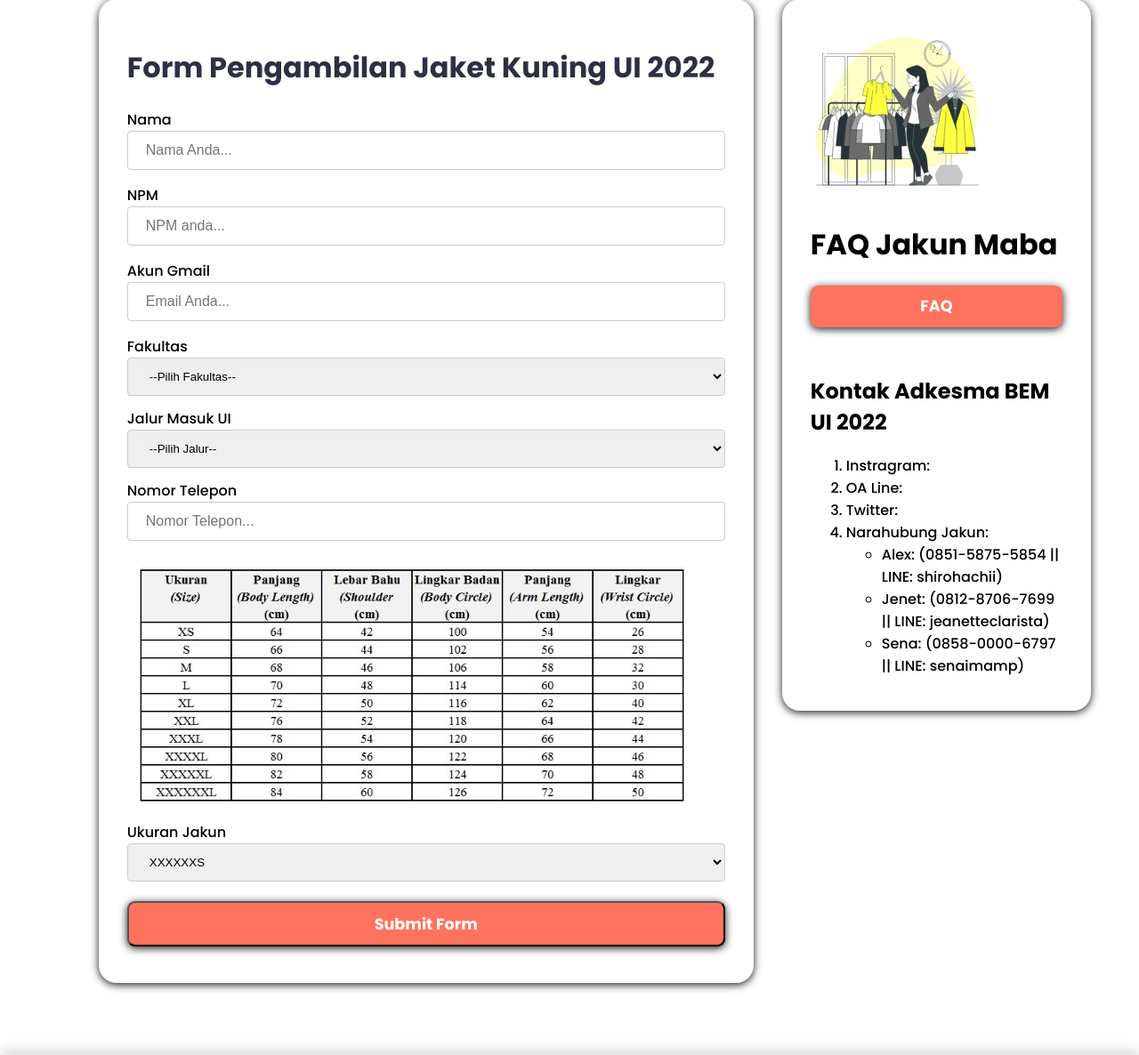
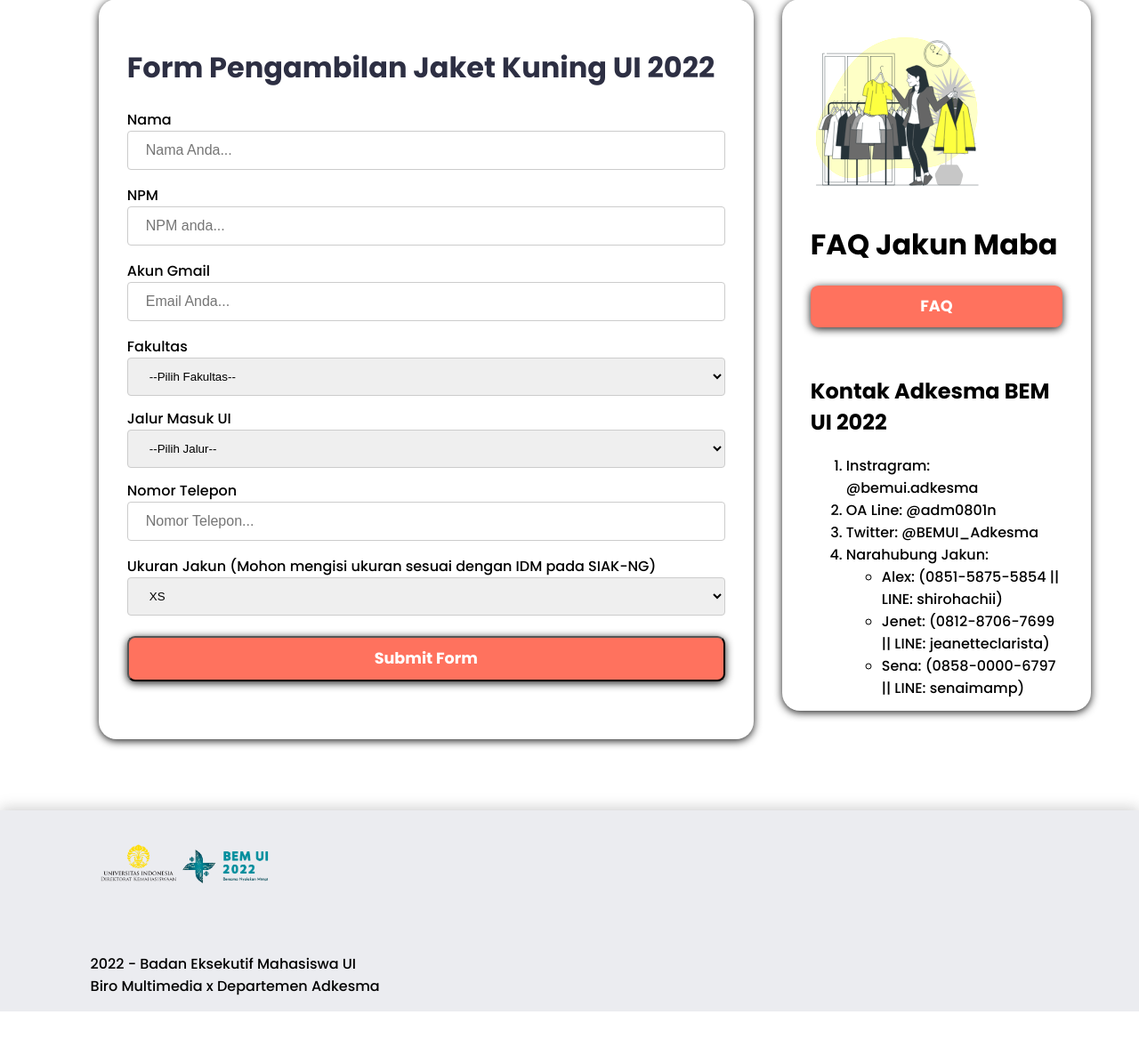
Before and after one commit to MikaSRahwono/jakun-attendance, a Django app: page /form in a window 1280 px wide. Shown: the part 342-1528 px from the top of the page at 89% size. After the commit the page ends 1479 px from the top, so only its background shows below. Run offline with Django 3.2, Linux system fonts and the light colour scheme; some libraries are stand-ins or nearby versions.

Commit message:
Fixing bugs

```diff
--- a/main/templates/details.html
+++ b/main/templates/details.html
@@ -115,9 +115,9 @@
         <h1>Kontak Adkesma BEM UI 2022</h1>
         <div class="row">
             <ol>
-                <li>Instragram: </li>
-                <li>OA Line: </li>
-                <li>Twitter: </li>
+                <li>Instragram: @bemui.adkesma</li>
+                <li>OA Line: @adm0801n</li>
+                <li>Twitter: @BEMUI_Adkesma</li>
                 <li>Narahubung Jakun: <br>
                     <ul>
                         <li>Alex: (0851-5875-5854 || LINE: shirohachii)</li>
--- a/main/templates/form.html
+++ b/main/templates/form.html
@@ -169,16 +169,8 @@
                     <label for="telephone" >Nomor Telepon</label>
                     <input type="number" id="telephone" name="telephone" placeholder="Nomor Telepon..."><br/>
 
-                    <object class="list-ukuran" data="{% static 'main/img/ukuran_baju.jpg' %}"></object>
-                    <br>
-
-                    <label for="ukuran">Ukuran Jakun</label>
+                    <label for="ukuran">Ukuran Jakun (Mohon mengisi ukuran sesuai dengan IDM pada SIAK-NG)</label>
                     <select id="ukuran" name="ukuran">
-                        <option value="XXXXXXS">XXXXXXS</option>
-                        <option value="XXXXXS">XXXXXS</option>
-                        <option value="XXXXS">XXXXS</option>
-                        <option value="XXXS">XXXS</option>
-                        <option value="XXS">XXS</option>
                         <option value="XS">XS</option>
                         <option value="S">S</option>
                         <option value="M">M</option>
@@ -187,6 +179,8 @@
                         <option value="XXL">XXL</option>
                         <option value="XXXL">XXXL</option>
                         <option value="XXXXL">XXXXL</option>
+                        <option value="XXXXXL">XXXXXL</option>
+                        <option value="XXXXXXL">XXXXXXL</option>
                     </select><br/>
 
                     <button type="submit" class="button" value="submit" id="submitbutton">Submit Form</button>
@@ -202,9 +196,9 @@
                 <h2>Kontak Adkesma BEM UI 2022</h2>
                 <div class="row">
                     <ol>
-                        <li>Instragram: </li>
-                        <li>OA Line: </li>
-                        <li>Twitter: </li>
+                        <li>Instragram: @bemui.adkesma</li>
+                        <li>OA Line: @adm0801n</li>
+                        <li>Twitter: @BEMUI_Adkesma</li>
                         <li>Narahubung Jakun: <br>
                             <ul>
                                 <li>Alex: (0851-5875-5854 || LINE: shirohachii)</li>
```
